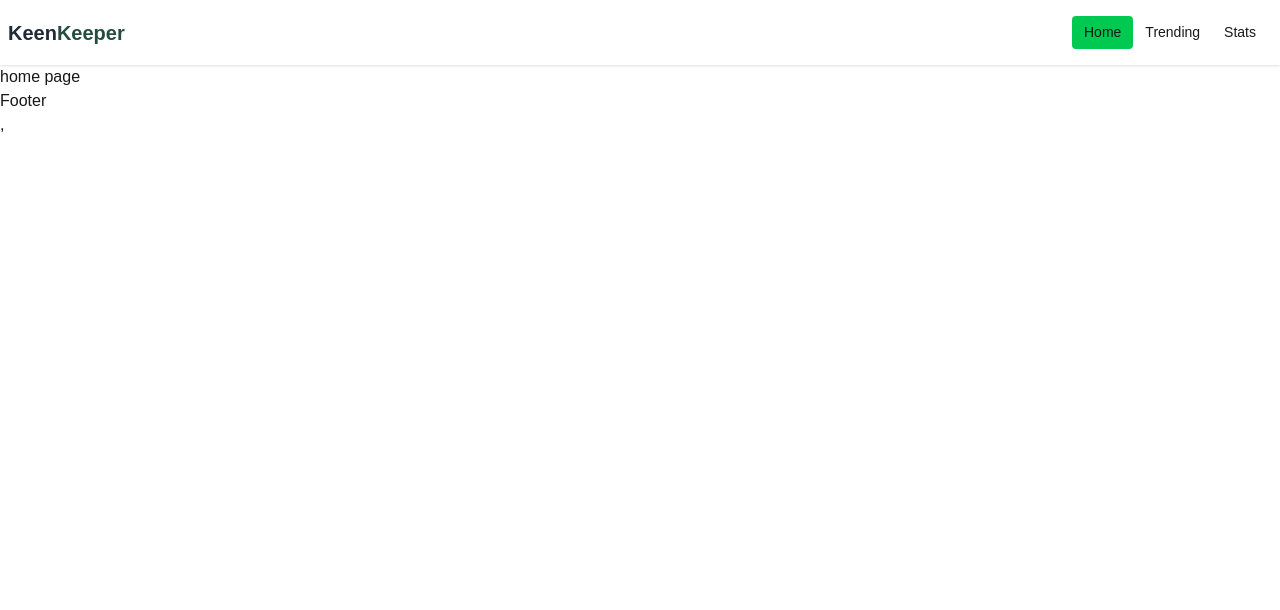
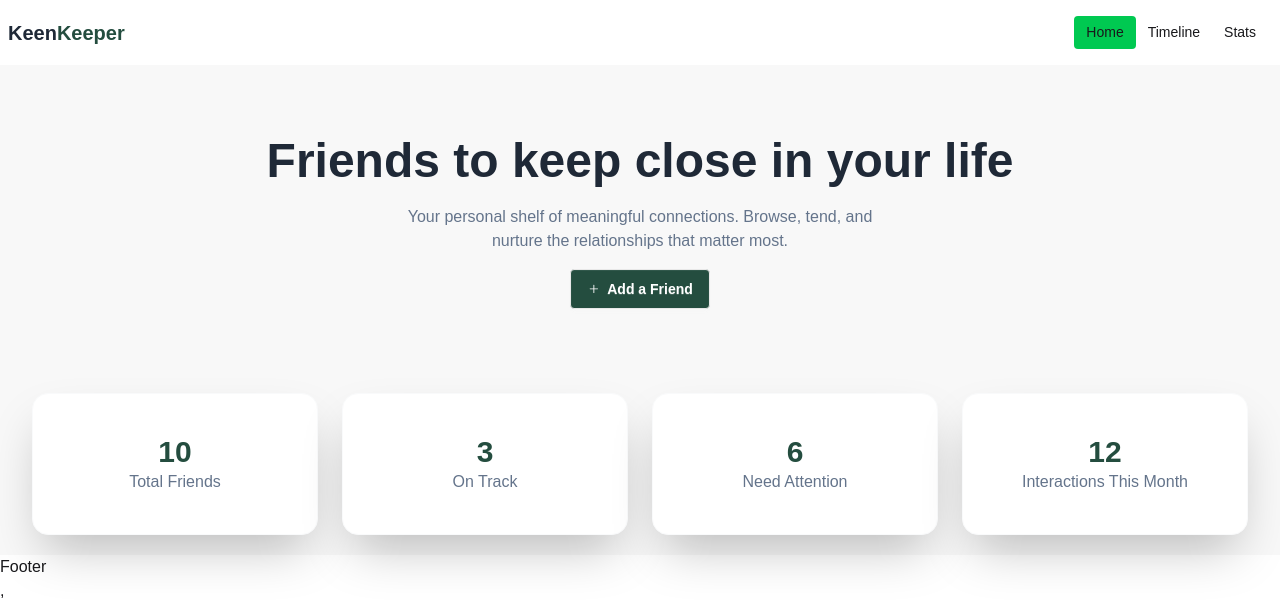
Before and after one commit to md-morsalin10/A07-kin-keeper-Keep-Your-Friendships-Alive, a React (Vite) app: page / in a window 1280 px wide. Shown: the top 610 px of the page. Built offline with nearby package versions, Linux system fonts and the light colour scheme.

Commit message:
content section and cards section added

```diff
--- a/package.json
+++ b/package.json
@@ -13,6 +13,7 @@
     "@tailwindcss/vite": "^4.2.2",
     "react": "^19.2.4",
     "react-dom": "^19.2.4",
+    "react-icons": "^5.6.0",
     "react-router": "^7.14.0",
     "tailwindcss": "^4.2.2"
   },
--- /dev/null
+++ b/src/components/HomeSection/CardSection.jsx
@@ -0,0 +1,26 @@
+import React from 'react';
+
+const CardSection = () => {
+    return (
+        <div className='grid grid-cols-2 md:grid-cols-4 gap-6 container mx-auto py-5 p-8'>
+            <div className='bg-white flex flex-col justify-center items-center border border-gray-50 py-10 rounded-2xl shadow-2xl'>
+                <h2 className='text-[#244D3F] text-3xl font-semibold'>10</h2>
+                <p className='text-[#64748B]'>Total Friends</p>
+            </div>
+            <div className='bg-white flex flex-col justify-center items-center border border-gray-50 py-10 rounded-2xl shadow-2xl'>
+                <h2 className='text-[#244D3F] text-3xl font-semibold'>3</h2>
+                <p className='text-[#64748B]'>On Track</p>
+            </div>
+            <div className='bg-white flex flex-col justify-center items-center border border-gray-50 py-10 rounded-2xl shadow-2xl'>
+                <h2 className='text-[#244D3F] text-3xl font-semibold'>6</h2>
+                <p className='text-[#64748B]'>Need Attention</p>
+            </div>
+            <div className='bg-white flex flex-col justify-center items-center border border-gray-50 py-10 rounded-2xl shadow-2xl'>
+                <h2 className='text-[#244D3F] text-3xl font-semibold'>12</h2>
+                <p className='text-[#64748B]'>Interactions This Month</p>
+            </div>
+        </div>
+    );
+};
+
+export default CardSection;
--- /dev/null
+++ b/src/components/HomeSection/HomeContent.jsx
@@ -0,0 +1,18 @@
+import React from 'react';
+import { GoPlus } from 'react-icons/go';
+
+const HomeContent = () => {
+    return (
+        <div className='container py-16 mx-auto flex flex-col justify-center items-center text-center'>
+            <div className='space-y-3'>
+                <h2 className='text-4xl p-2 md:text-5xl font-bold text-[#1F2937]'>Friends to keep close in your life</h2>
+                <p className='text-[#64748B]'>Your personal shelf of meaningful connections. Browse, tend, and <br /> nurture the  relationships that matter most.</p>
+            </div>
+            <div className='pt-4'>
+                <button className='btn bg-[#244D3F] text-white'><GoPlus />Add a Friend</button>
+            </div>
+        </div>
+    );
+};
+
+export default HomeContent;
--- a/src/components/HomeSecton/HomeContent.jsx
+++ /dev/null
@@ -1,11 +0,0 @@
-import React from 'react';
-
-const HomeContent = () => {
-    return (
-        <div>
-
-        </div>
-    );
-};
-
-export default HomeContent;
--- a/src/components/Navbar/Navbar.jsx
+++ b/src/components/Navbar/Navbar.jsx
@@ -11,11 +11,16 @@ const Navbar = () => {
                 <div className="flex-none">
                     <ul className="menu menu-horizontal px-1">
                         <li><NavLink
-                        className={({isActive})=> isActive && 'bg-green-500'}
-                        to={"/"}>Home</NavLink></li>
+                            className={({ isActive }) => isActive && 'bg-green-500'}
+                            to={"/"}>Home</NavLink></li>
 
-                        <li><NavLink to={"/trending"}>Trending</NavLink></li>
-                        <li><NavLink to={"/stats"}>Stats</NavLink></li>
+                        <li><NavLink
+                            className={({ isActive }) => isActive && 'bg-green-500'}
+                            to={"/timeline"}>Timeline</NavLink></li>
+
+                        <li><NavLink
+                            className={({ isActive }) => isActive && 'bg-green-500'}
+                            to={"/stats"}>Stats</NavLink></li>
                     </ul>
                 </div>
             </div>
--- a/src/main.jsx
+++ b/src/main.jsx
@@ -5,8 +5,8 @@ import { RouterProvider } from 'react-router/dom'
 import { createBrowserRouter } from 'react-router';
 import RootLayout from './layout/RootLayout';
 import HomePage from './pages/HomePage/HomePage';
-import TrendingPage from './pages/TrendingPage/TrendingPage';
 import StatsPage from './pages/StatsPage/StatsPage';
+import Timeline from './pages/Timeline/Timeline';
 
 const router = createBrowserRouter([
   {
@@ -18,8 +18,8 @@ const router = createBrowserRouter([
         element: <HomePage/>
       },
       {
-        path:"/trending",
-        element: <TrendingPage/>
+        path:"/timeline",
+        element: <Timeline/>
       },
       {
         path:"/stats",
--- a/src/pages/HomePage/HomePage.jsx
+++ b/src/pages/HomePage/HomePage.jsx
@@ -1,9 +1,12 @@
 import React from 'react';
+import HomeContent from '../../components/HomeSection/HomeContent';
+import CardSection from '../../components/HomeSection/CardSection';
 
 const HomePage = () => {
     return (
-        <div>
-            <h1>home page</h1>
+        <div className='bg-base-200'>
+            <HomeContent/>
+            <CardSection/>
         </div>
     );
 };
--- a/src/pages/TrendingPage/TrendingPage.jsx
+++ b/src/pages/Timeline/Timeline.jsx
@@ -1,6 +1,6 @@
 import React from 'react';
 
-const TrendingPage = () => {
+const Timeline = () => {
     return (
         <div>
             <p>trending page</p>
@@ -8,4 +8,4 @@ const TrendingPage = () => {
     );
 };
 
-export default TrendingPage;
+export default Timeline;
```
Also changed, not shown: 1 other file (tests, documents, lock files or other folders).
